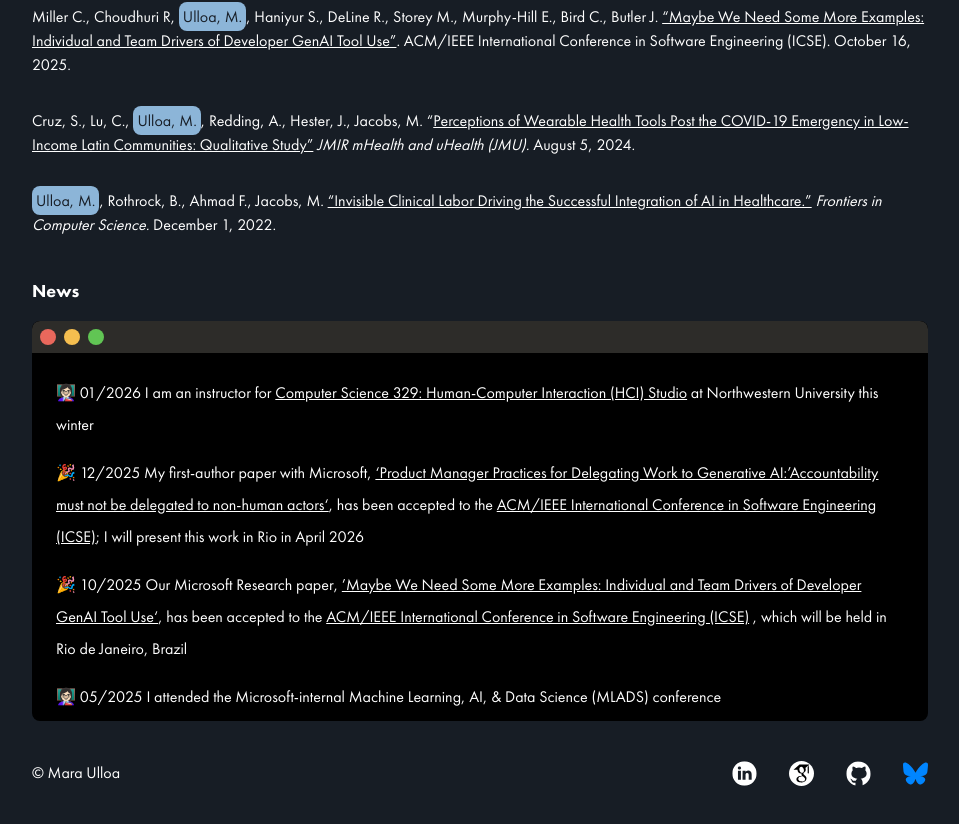
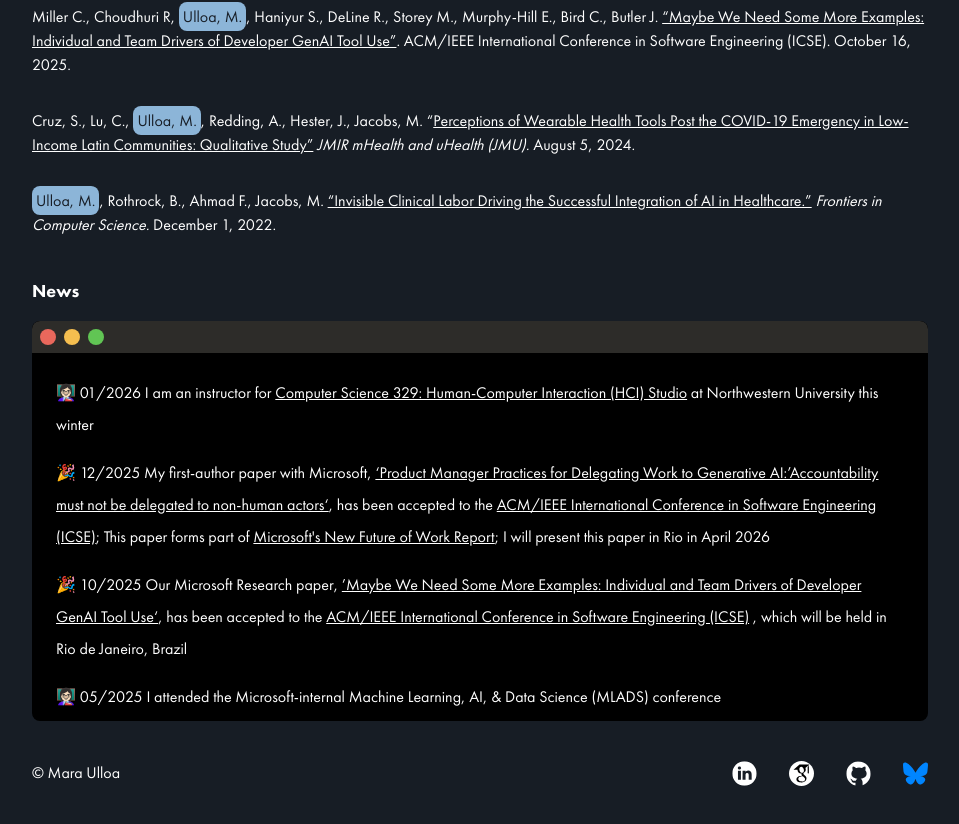
Before and after one commit to eulloa/mara-research-site, a Next.js app: page / in a window 1280 px wide. Shown: the part 2323-3147 px from the top of the page, without its empty margins (160-1119 px from the left). Built offline with nearby package versions, Linux system fonts and the light colour scheme.

Commit message:
adding the cite to msft future of work

```diff
--- a/src/app/components/news.tsx
+++ b/src/app/components/news.tsx
@@ -48,7 +48,15 @@ export const News = () => (
             >
               ACM/IEEE International Conference in Software Engineering (ICSE)
             </Link>
-            ; I will present this work in Rio in April 2026
+            ; This paper forms part of{" "}
+            <Link
+            className="underline"
+            href="https://www.microsoft.com/en-us/research/wp-content/uploads/2025/12/New-Future-Of-Work-Report-2025.pdf"
+            target="_blank"
+            >
+            Microsoft's New Future of Work Report
+            </Link>
+            ; I will present this paper in Rio in April 2026
           </li>
           <li onClick={(e) => handleClick(e)}>
             &#127881; 10/2025 Our Microsoft Research paper,{" "}
```
